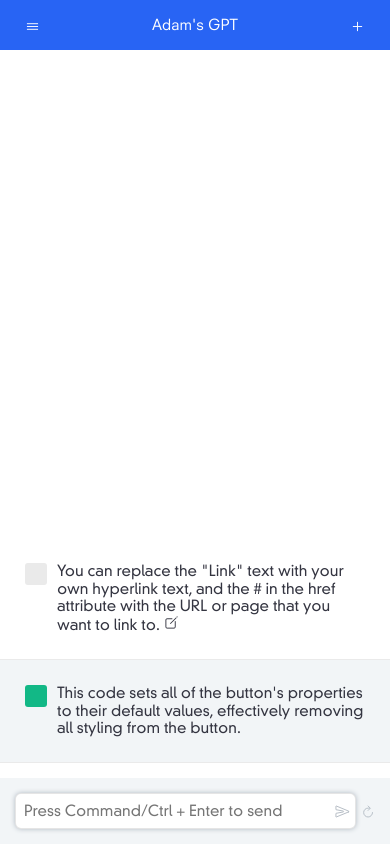
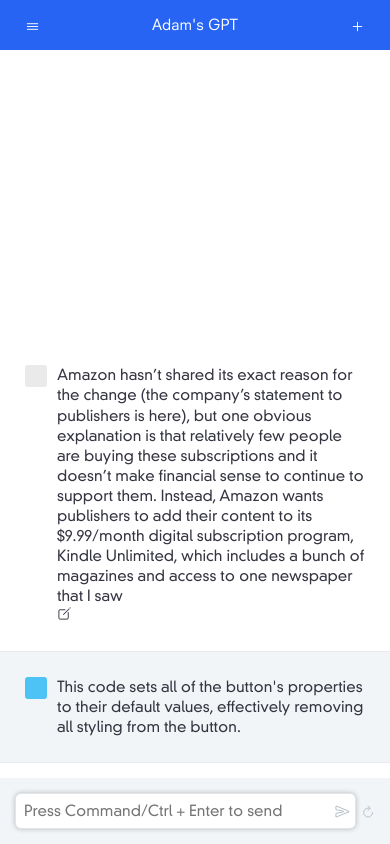
Before and after one commit to adamjgrant/adamsgpt, a plain HTML site: page index.html in a window 390 px wide. Drawn offline with nearby package versions, Linux system fonts and the light colour scheme.

Commit message:
Mobile styling almost done

```diff
--- a/components/message/message.css
+++ b/components/message/message.css
@@ -18,6 +18,11 @@
     width: calc(100% - (var(--avatar-width) + var(--avatar-message-margin)));
 }
 
+[data-component~='message'] p {
+    margin: 0;
+    line-height: 1.34rem;
+}
+
 [data-component~='message'].from {
     background: var(--soft-grey);
 }
--- a/index.html
+++ b/index.html
@@ -26,14 +26,14 @@
                 <li data-component="message">
                     <div class="avatar"></div>
                     <div class="text">
-                        You can replace the "Link" text with your own hyperlink text, and the # in the href attribute with the URL or page that you want to link to.
+                        <p>Amazon hasn’t shared its exact reason for the change (the company’s statement to publishers is here), but one obvious explanation is that relatively few people are buying these subscriptions and it doesn’t make financial sense to continue to support them. Instead, Amazon wants publishers to add their content to its $9.99/month digital subscription program, Kindle Unlimited, which includes a bunch of magazines and access to one newspaper that I saw </p>
                         <ion-icon name="create-outline"></ion-icon>
                     </div>
                 </li>
                 <li data-component="message" class="from">
                     <div class="avatar"></div>
                     <div class="text">
-                      This code sets all of the button's properties to their default values, effectively removing all styling from the button.
+                      <p>This code sets all of the button's properties to their default values, effectively removing all styling from the button.</p>
                     </div>
                 </li>
             </ul>
--- a/style.css
+++ b/style.css
@@ -9,7 +9,8 @@
     --active-text-color: white;
     --text-color: #343541;
 
-    --gpt-color: #12B886;
+    /* --gpt-color: #12B886; */
+    --gpt-color: #4CC2F5;
 
     --shadow-grey: #b1b9c2;
     --border-grey: #eAeAeA;
```
